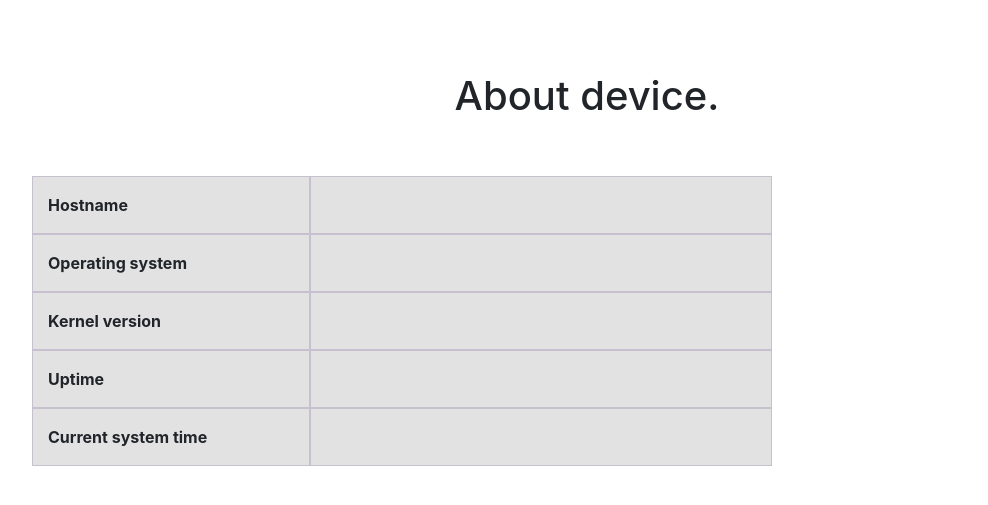
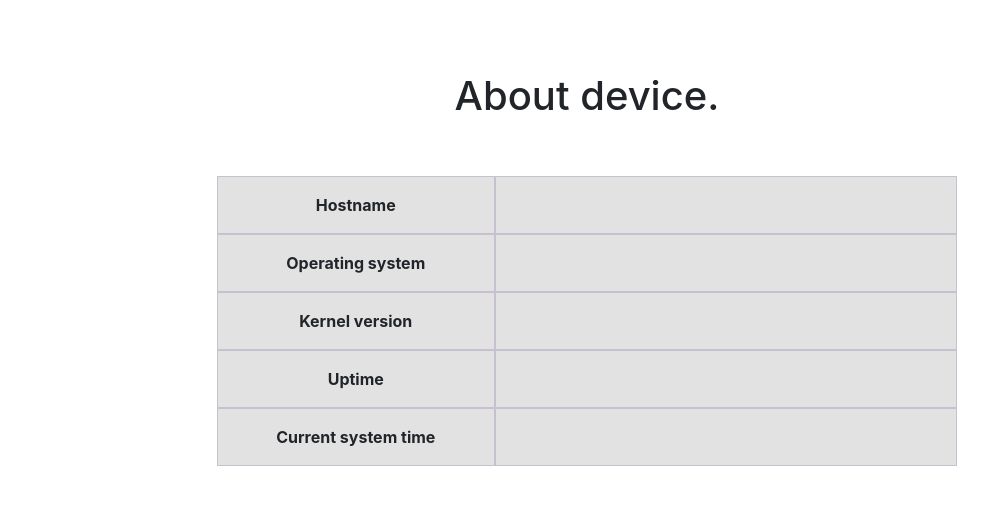
Before and after one commit to Mini-air-quality-station/web-server, a PHP site: page /about.php in a window 1280 px wide. Shown: the part 56-561 px from the top of the page, without its empty margins (53-1041 px from the left). Run offline with PHP 8.4, Linux system fonts and the light colour scheme; data that the repository does not hold is empty.

Commit message:
about: Align content to center
Signed-off-by: punfil <wojtek.panfil@hotmail.com>

```diff
--- a/html/about.php
+++ b/html/about.php
@@ -44,8 +44,8 @@
         <h1>About device.</h1>
       </div>
 
-      <div class="container-fluid" style="margin-bottom: 2em;">
-        <div class="row">
+      <div class="container-fluid" style="margin-bottom: 2em; text-align: center;">
+        <div class="row justify-content-center">
           <div class="col-sm-3">
             <b>Hostname</b>
           </div>
@@ -59,7 +59,7 @@
           </div>
         </div>
 
-        <div class="row">
+        <div class="row justify-content-center">
           <div class="col-sm-3">
             <b>Operating system</b>
           </div>
@@ -73,7 +73,7 @@
           </div>
         </div>
 
-        <div class="row">
+        <div class="row justify-content-center">
           <div class="col-sm-3">
             <b>Kernel version</b>
           </div>
@@ -87,7 +87,7 @@
           </div>
         </div>
 
-        <div class="row">
+        <div class="row justify-content-center">
           <div class="col-sm-3">
             <b>Uptime</b>
           </div>
@@ -101,7 +101,7 @@
           </div>
         </div>
 
-        <div class="row">
+        <div class="row justify-content-center">
           <div class="col-sm-3">
             <b>Current system time</b>
           </div>
```
